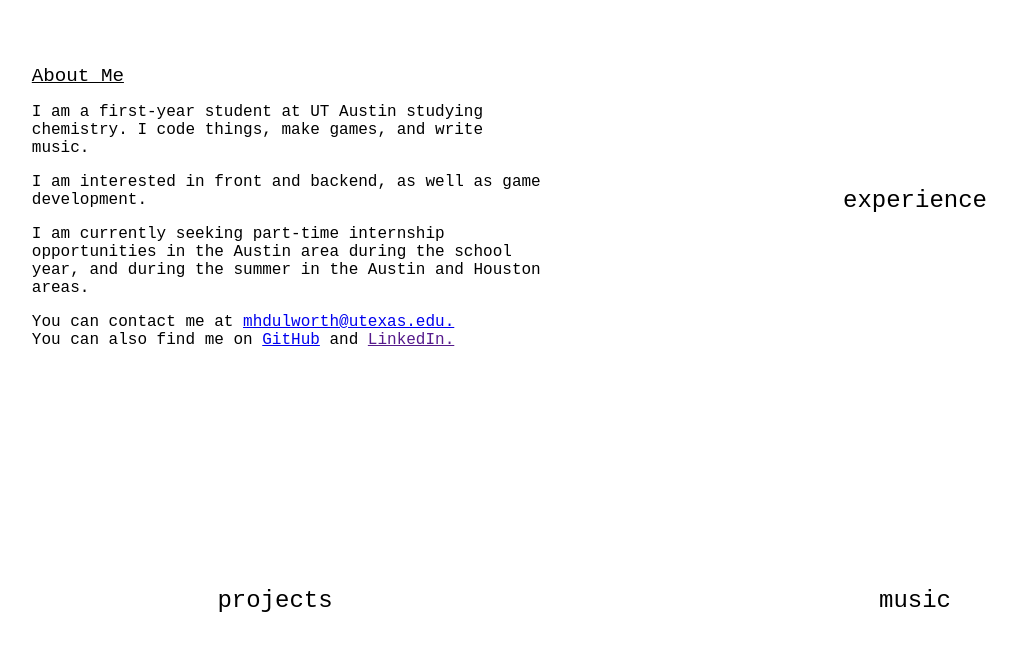
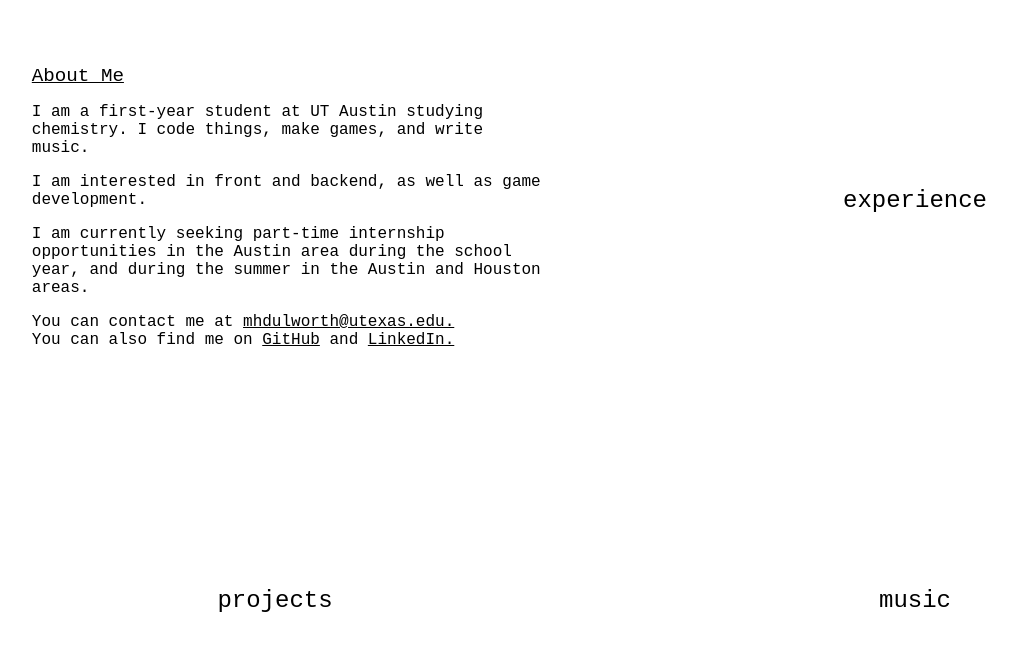
Before and after one commit to MatthewDulworth/matthewdulworth.com, a plain HTML site: page index.html in a window 1280 px wide. In both pictures the pointer is over the link "mhdulworth@utexas.edu.". Shown: the whole page, without its empty margins (45-1062 px from the left). Drawn offline with Linux system fonts and the light colour scheme.

Commit message:
changed link color

```diff
--- a/styles/styles.css
+++ b/styles/styles.css
@@ -10,6 +10,9 @@ body {
    color: black;
 }
 
+a, a:visited, a:hover, a:active {
+   color: black;
+ }
 
 /***************** scrolling *****************/
 .scroll-wrapper {
```
